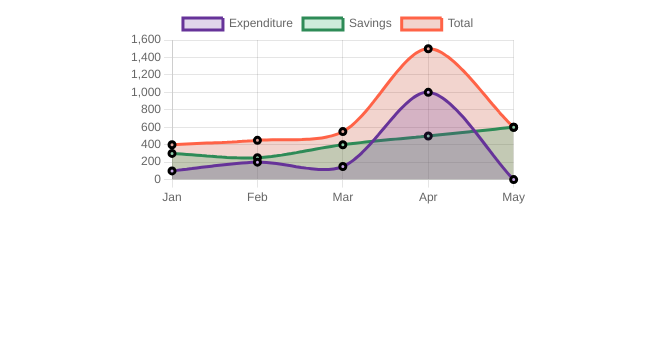
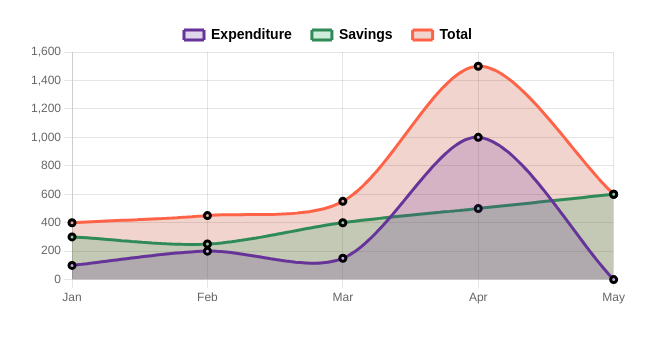
Before and after one commit to ThrishikK/ChartJS, a plain HTML site: page index.html in a window 1280 px wide. Shown: the whole page, without its empty margins (312-968 px from the left). Drawn offline with nearby package versions, Linux system fonts and the light colour scheme.

Commit message:
Added LEGEND plugin

```diff
--- a/index.html
+++ b/index.html
@@ -20,29 +20,24 @@
               data: [100, 200, 150, 1000, 0],
               borderColor: "rebeccapurple",
               tension: 0.3,
-              // point
               pointRadius: 3,
               pointBackgroundColor: "rgb(200, 168, 231)",
               pointBorderColor: "black",
               pointHoverRadius: 8,
-              // Line color
               borderWidth: 3,
               borderDash: [5, 0],
               backgroundColor: "rgba(102, 51, 153, 0.2)",
               fill: true,
             },
-
             {
               label: "Savings",
               data: [300, 250, 400, 500, 600],
               borderColor: "seagreen",
               tension: 0.3,
-              // point
               pointRadius: 3,
               pointBackgroundColor: "rgb(143, 206, 170)",
               pointBorderColor: "black",
               pointHoverRadius: 8,
-              // Line color
               borderWidth: 3,
               borderDash: [5, 0],
               backgroundColor: "rgba(14, 160, 77, 0.2)",
@@ -53,12 +48,10 @@
               data: [400, 450, 550, 1500, 600],
               borderColor: "tomato",
               tension: 0.3,
-              // point
               pointRadius: 3,
               pointBackgroundColor: "rgb(226, 167, 157)",
               pointBorderColor: "black",
               pointHoverRadius: 8,
-              // Line color
               borderWidth: 3,
               borderDash: [5, 0],
               backgroundColor: "rgba(189, 40, 14, 0.2)",
@@ -67,7 +60,24 @@
           ],
         },
         options: {
-          responsive: false, // important: disables auto-resizing
+          responsive: false,
+          plugins: {
+            legend: {
+              display: true, // Show legend
+              position: "top", // top, bottom, left, right
+              labels: {
+                color: "black", // Legend text color
+                font: {
+                  size: 14,
+                  family: "Arial",
+                  weight: "bold",
+                },
+                boxWidth: 20,
+                boxHeight: 10,
+                padding: 20, // space between legends
+              },
+            },
+          },
         },
       });
     </script>
--- a/styles.css
+++ b/styles.css
@@ -1,6 +1,6 @@
 canvas {
-  width: 400px;
-  height: 200px;
+  width: 600px;
+  height: 400px;
   display: block;
   margin: 0 auto;
 }
```
